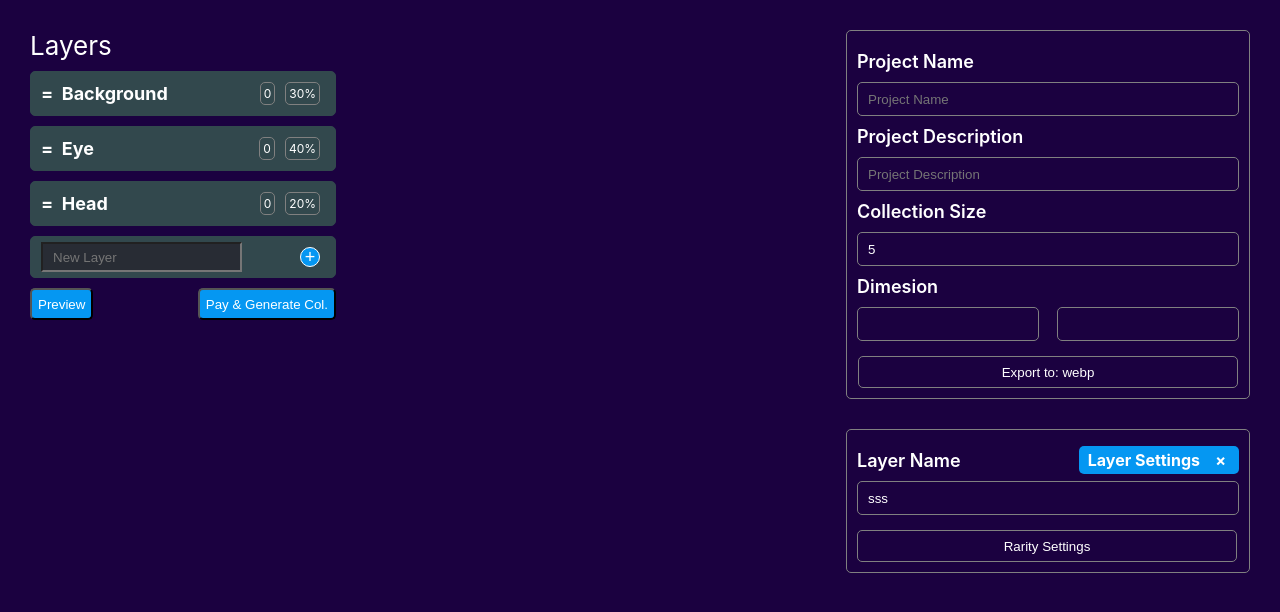
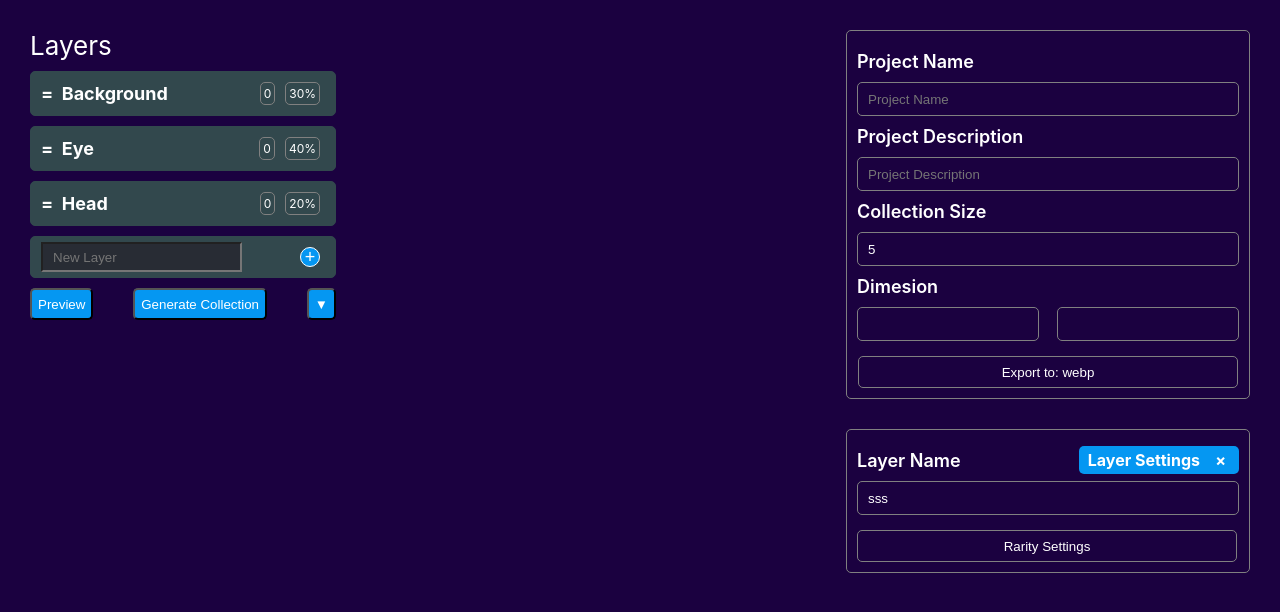
Before and after one commit to cocoa-1012/nft-generator, a React (Create React App) app: page / in a window 1280 px wide. Shown: the top 612 px of the page. Built offline with nearby package versions, Linux system fonts and the light colour scheme.

Commit message:
update buttons

```diff
--- a/src/App.js
+++ b/src/App.js
@@ -43,6 +43,8 @@ function App() {
         setLayerData={setLayerData}
         selectedLayer={selectedLayer}
         setSelectedLayer={setSelectedLayer}
+        collectionSize={collectionSize}
+        setCollectionSize={setCollectionSize}
       />
       <ImageManager
         selectedLayer={selectedLayer}
--- a/src/components/SiderBar/Sidebar.jsx
+++ b/src/components/SiderBar/Sidebar.jsx
@@ -10,11 +10,14 @@ export const Sidebar = ({
   setLayerData,
   selectedLayer,
   setSelectedLayer,
+  collectionSize,
+  setCollectionSize,
 }) => {
   const [isOpen, setIsOpen] = useState(false);
 
-  const generateCollection = (item) => {
+  const setCollectionNumber = (item) => {
     console.log("Generate Function: ", item);
+    setCollectionSize(item);
     setIsOpen(false);
   };
 
@@ -24,6 +27,10 @@ export const Sidebar = ({
     const [reorderedItem] = newState.splice(droppedItem.source.index, 1);
     newState.splice(droppedItem.destination.index, 0, reorderedItem);
     setLayerData(newState);
+  };
+
+  const generateCollection = () => {
+    console.log("This is Generate button");
   };
 
   useEffect(() => {}, [layerData, selectedLayer]);
@@ -74,7 +81,10 @@ export const Sidebar = ({
       />
       <div className="buttons">
         <button>Preview</button>
-        <button onClick={() => setIsOpen(!isOpen)}>Pay & Generate Col.</button>
+        <button onClick={() => generateCollection()}>
+          Generate Collection
+        </button>
+        <button onClick={() => setIsOpen(!isOpen)}>&#9660;</button>
       </div>
       {isOpen && (
         <div className="generate_collection">
@@ -84,7 +94,7 @@ export const Sidebar = ({
             {priceData.map((item) => (
               <div
                 className="generate_item"
-                onClick={() => generateCollection(item.link)}
+                onClick={() => setCollectionNumber(item.number)}
               >
                 <p>{item.title}</p>
                 <p>(${item.price})</p>
@@ -98,7 +108,7 @@ export const Sidebar = ({
           <Divider />
           <p>
             Want another size? <br /> Select a number up to 10,000 in the
-            right-hand column of your scren.
+            right-hand column of your screen.
           </p>
         </div>
       )}
--- a/src/constant/priceData.js
+++ b/src/constant/priceData.js
@@ -3,20 +3,24 @@ export const priceData = [
     title: "100 Generative Art",
     price: "0.00",
     link: "100",
+    number: 100,
   },
   {
     title: "1000 Generative Art",
     price: "179.00",
     link: "1000",
+    number: 1000,
   },
   {
     title: "5000 Generative Art",
     price: "279.00",
     link: "5000",
+    number: 5000,
   },
   {
     title: "10000 Generative Art",
     price: "389.00",
     link: "10000",
+    number: 10000,
   },
 ];
```
